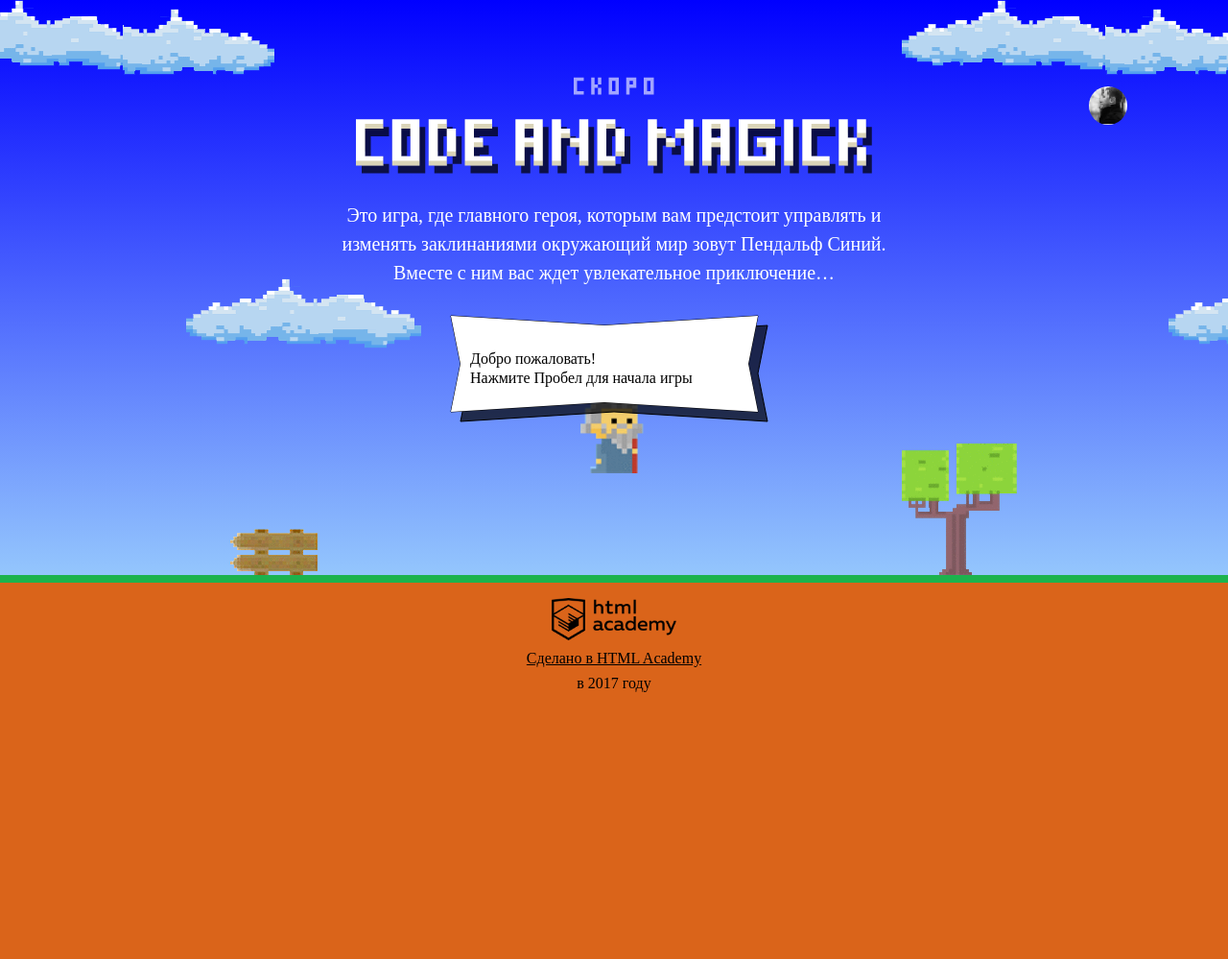
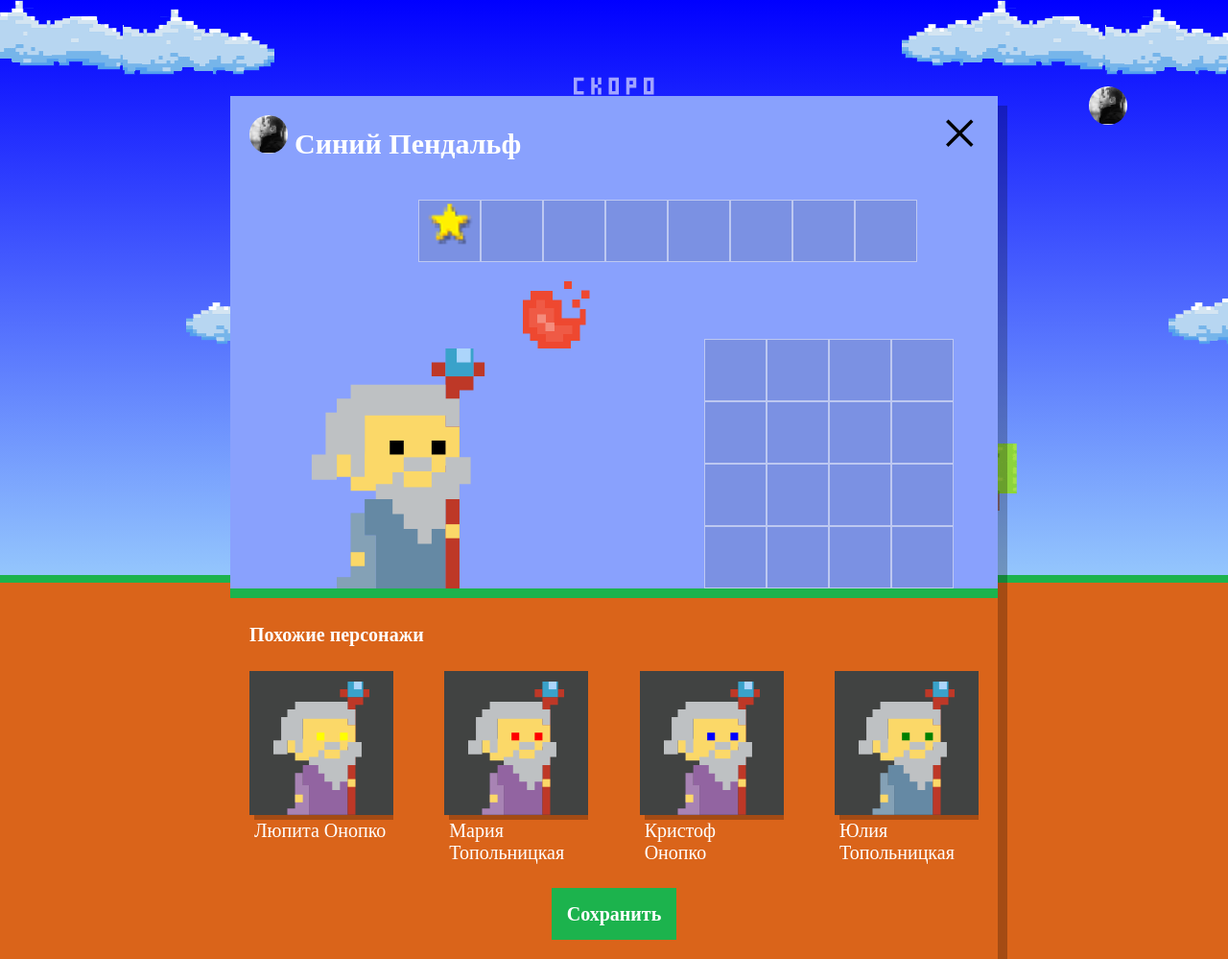
Before and after one commit to SlavaMilin/186764-code-and-magick, a website: page index.html in a window 1280 px wide. Shown: the whole page at 96% size. Before the commit the page ends 800 px from the top, so only its background shows below. Drawn offline with Linux system fonts and the light colour scheme; a web font is replaced by a local one.

Commit message:
make random wizzards

```diff
--- a/index.html
+++ b/index.html
@@ -191,6 +191,7 @@
   };
 </script>
 <script src="js/stat.js"></script>
+<script src="js/setup.js"></script>
 <script src="./js/game.js"></script>
 
 </body>
--- /dev/null
+++ b/js/setup.js
@@ -0,0 +1,40 @@
+'use strict';
+
+var userDialog = document.querySelector('.setup');
+var personsBlock = document.querySelector('.setup-similar');
+var similarList = document.querySelector('.setup-similar-list');
+var similarWizardTemplate = document.querySelector('#similar-wizard-template').content;
+var wizzards = {
+  firstNames: ['Иван', 'Хуан Себастьян', 'Мария', 'Кристоф', 'Виктор', 'Юлия', 'Люпита', 'Вашингтон'],
+  secondNames: ['да Марья', 'Верон', 'Мирабелла', 'Вальц', 'Онопко', 'Топольницкая', 'Нионго', 'Ирвинг'],
+  coatColors: ['rgb(101, 137, 164)', 'rgb(241, 43, 107)', 'rgb(146, 100, 161)', 'rgb(56, 159, 117)', 'rgb(215, 210, 55)', 'rgb(0, 0, 0)'],
+  eyesColors: ['black', 'red', 'blue', 'yellow', 'green'],
+  name: '.setup-similar-label',
+  coat: '.wizard-coat',
+  eyes: '.wizard-eyes',
+};
+var selectAttribute = function (attribute) {
+  return attribute[Math.round(Math.random() * (attribute.length - 1))];
+};
+var removeClass = function (element, name) {
+  element.classList.remove(name);
+};
+var setColor = function (node, attributePlace, attributeValue, index) {
+  node.querySelectorAll(attributePlace)[index].setAttribute('style', 'fill: ' + attributeValue);
+};
+var setName = function (node, attributePlace, attributeValue, index) {
+  node.querySelectorAll(attributePlace)[index].insertAdjacentHTML('afterbegin', '<span>' + attributeValue + ' </span>');
+};
+var cloneElements = function () {
+  for (var i = 0; i < 4; i += 1) {
+    var cloneTemplate = similarWizardTemplate.cloneNode(true);
+    similarList.appendChild(cloneTemplate);
+    setColor(similarList, wizzards.coat, selectAttribute(wizzards.coatColors), i);
+    setColor(similarList, wizzards.eyes, selectAttribute(wizzards.eyesColors), i);
+    setName(similarList, wizzards.name, selectAttribute(wizzards.secondNames), i);
+    setName(similarList, wizzards.name, selectAttribute(wizzards.firstNames), i);
+  }
+};
+removeClass(userDialog, 'hidden');
+removeClass(personsBlock, 'hidden');
+cloneElements();
```
